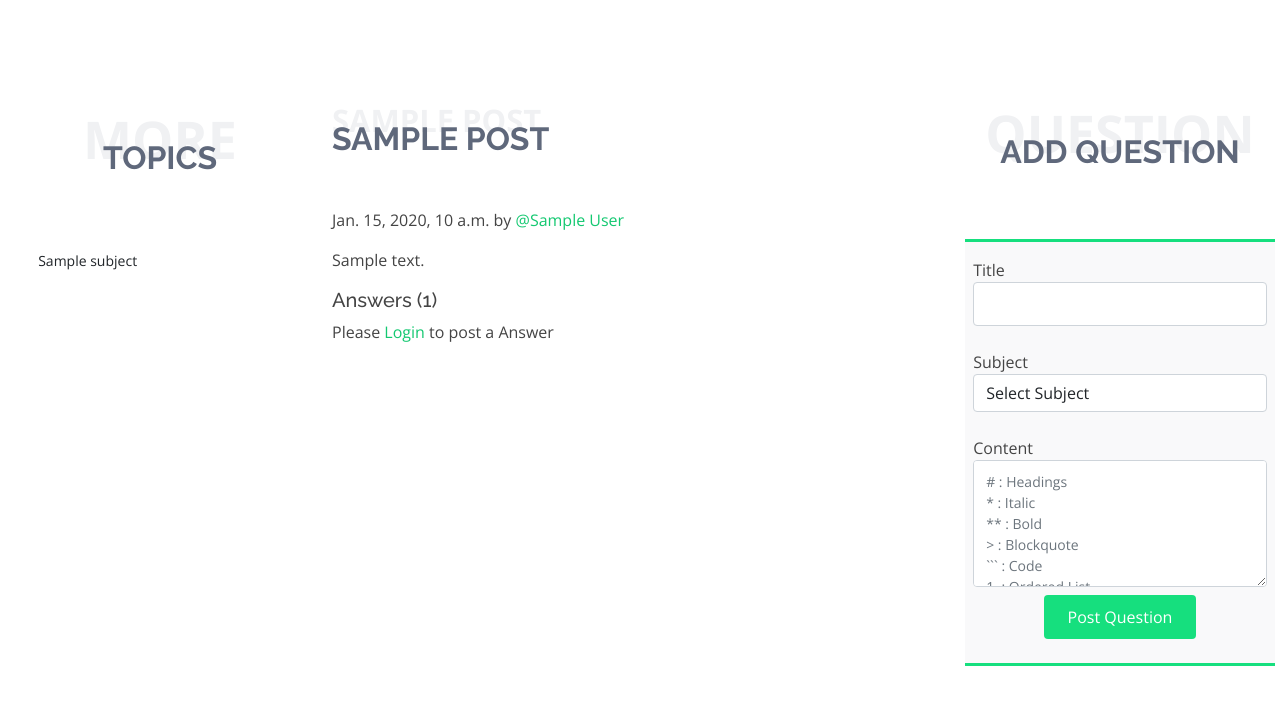
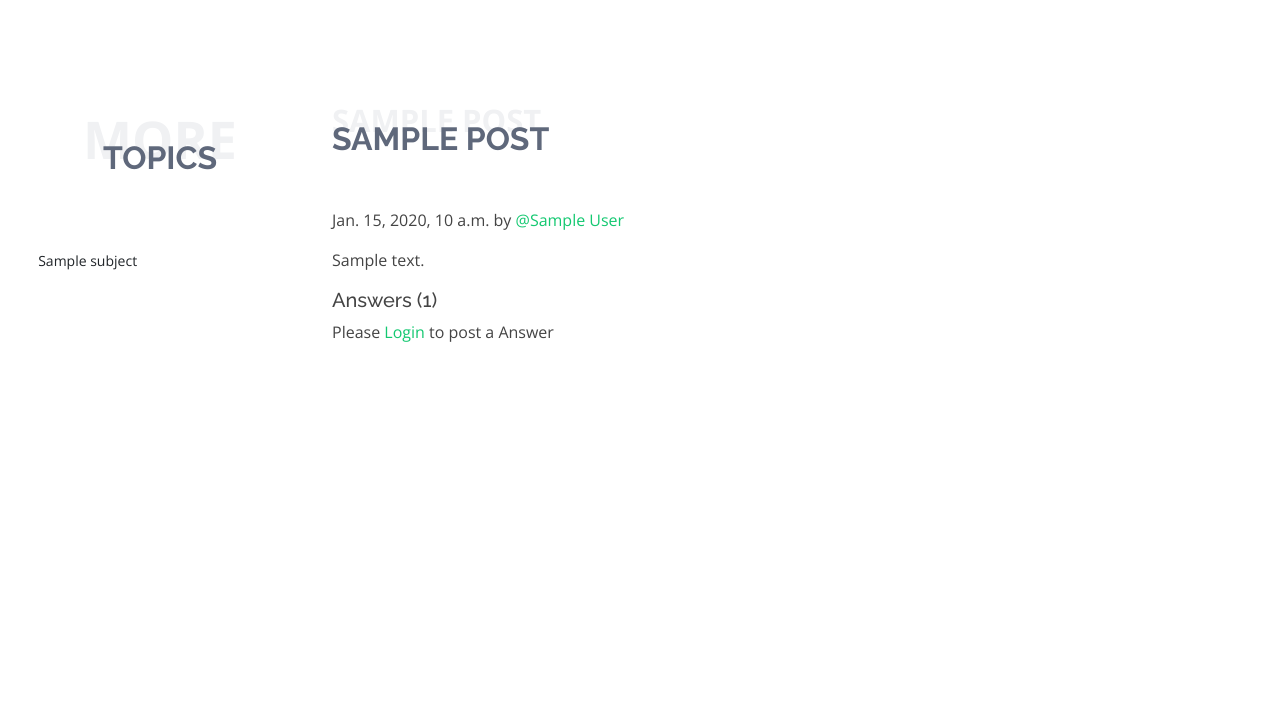
Before and after one commit to belelaritra/Gurukul, a Django app: template templates/Question/question.html in a window 1280 px wide. Shown: the part 55-760 px from the top of the page. Run offline with Django 3.2, Linux system fonts and the light colour scheme; the template is opened without the code that fills it: most values are stand-ins (such as "Sample title", 1, 10 or a date in 2020); some libraries are stand-ins or nearby versions.

Commit message:
add question commented out

```diff
--- a/templates/Question/question.html
+++ b/templates/Question/question.html
@@ -641,7 +641,7 @@
 
   {% endfor %} {% endif %}
 </div>
-<div class="sidenav">
+{% comment %} <div class="sidenav">
   <section id="contact" class="contact">
     <div class="section-title">
       <span>Question</span>
@@ -696,7 +696,7 @@
       </div>
     </div>
   </section>
-</div>
+</div> {% endcomment %}
 <div class="sidenavleft">
   <section id="contact" class="contact">
     <div class="section-title">
```
